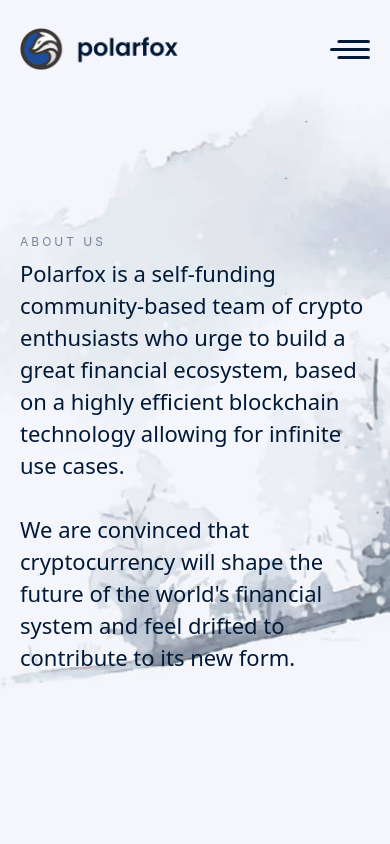
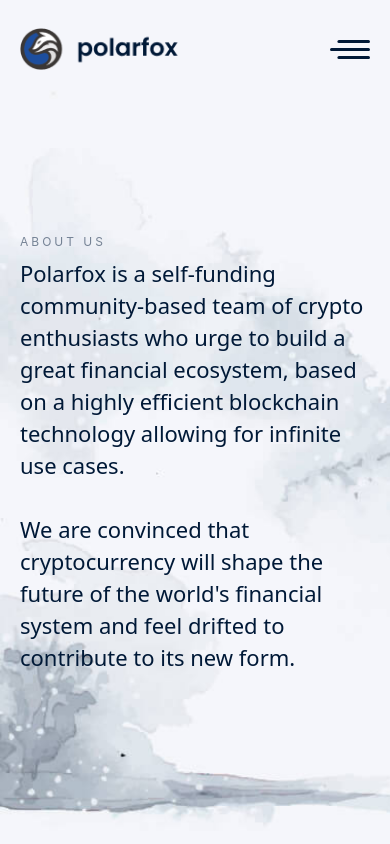
Before and after one commit to Polarfox-DEX/polarfox-web, a Next.js app: page /about in a window 390 px wide. Shown: the top 844 px of the page. Built offline with nearby package versions, Linux system fonts and the light colour scheme.

Commit message:
Improve footer background on mobile

```diff
--- a/components/Footer.tsx
+++ b/components/Footer.tsx
@@ -54,9 +54,10 @@ export function Footer({ className }: FooterProps) {
         </div>
       </div>
       <SiteMap />
-      <WithBackgroundImage
-        className="bg-left bg-contain desktop:bg-left-top desktop:bg-cover w-full h-full pt-28"
-        imageUrl="/background/fox.jpg"
+      {/* TODO: Make the fox bigger for mobile */}
+      <div
+        className="bg-no-repeat flex justify-center items-center bg-bottom-24 desktop:bg-top bg-contain desktop:bg-cover w-full h-full pt-28"
+        style={{ backgroundImage: `url('${'/background/fox.jpg'}')` }}
       >
         <div
           className="container text-sm flex-1 text-gray"
@@ -92,7 +93,7 @@ export function Footer({ className }: FooterProps) {
             own research and only invest what you can afford to lose.
           </p>
         </div>
-      </WithBackgroundImage>
+      </div>
     </>
   )
 }
--- a/tailwind.config.js
+++ b/tailwind.config.js
@@ -38,6 +38,12 @@ module.exports = {
       },
       white: colors.white
     },
+    backgroundPosition: {
+      center: 'center',
+      top: 'top',
+      bottom: 'bottom',
+      'bottom-24': 'center bottom -6rem'
+    },
     extend: {
       fontFamily: {
         publicSans: ['Public Sans', ...defaultTheme.fontFamily.sans],
```
